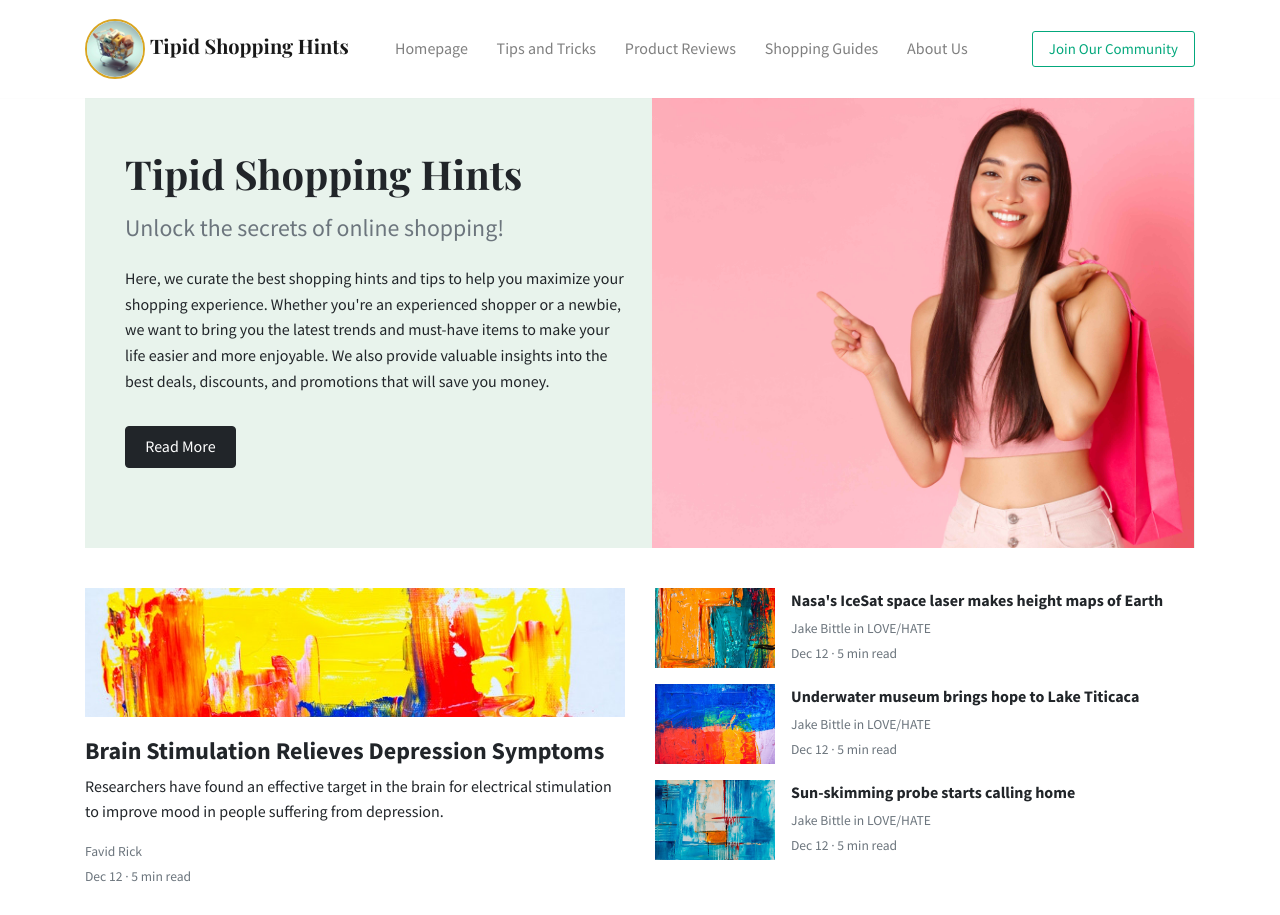
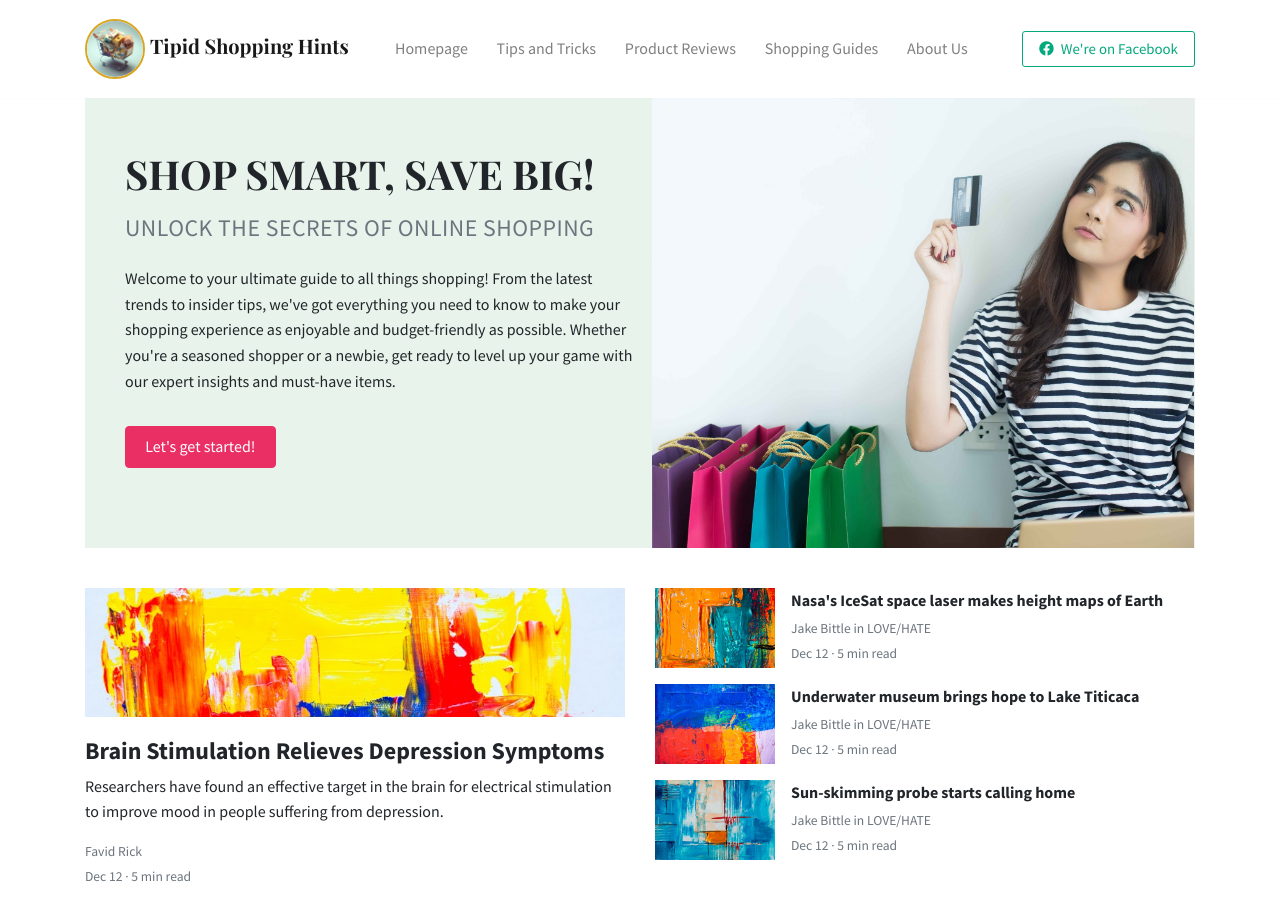
Before and after one commit to jess-alejo/tipid-shopping-hints, a website: page index.html in a window 1280 px wide. Shown: the top 915 px of the page. Drawn offline with nearby package versions, Linux system fonts and the light colour scheme.

Commit message:
Update Hero section

```diff
--- a/index.html
+++ b/index.html
@@ -20,12 +20,21 @@
       rel="stylesheet"
     />
     <!-- Font Awesome Icons -->
-    <link
+    <!-- <link
       rel="stylesheet"
       href="https://use.fontawesome.com/releases/v5.3.1/css/all.css"
       integrity="sha384-mzrmE5qonljUremFsqc01SB46JvROS7bZs3IO2EmfFsd15uHvIt+Y8vEf7N7fWAU"
       crossorigin="anonymous"
+    /> -->
+
+    <link
+      rel="stylesheet"
+      href="https://cdnjs.cloudflare.com/ajax/libs/font-awesome/6.3.0/css/all.min.css"
+      integrity="sha512-SzlrxWUlpfuzQ+pcUCosxcglQRNAq/DZjVsC0lE40xsADsfeQoEypE+enwcOiGjk/bSuGGKHEyjSoQ1zVisanQ=="
+      crossorigin="anonymous"
+      referrerpolicy="no-referrer"
     />
+
     <!-- Main CSS -->
     <link href="./assets/css/main.css" rel="stylesheet" />
     <link href="./assets/css/custom.css" rel="stylesheet" />
@@ -52,7 +61,9 @@ NAVBAR
           <span class="navbar-toggler-icon"></span>
         </button>
         <div class="navbar-collapse collapse" id="navbarColor02">
-          <ul class="navbar-nav mr-auto d-flex align-items-center justify-content-between">
+          <ul
+            class="navbar-nav mr-auto d-flex align-items-center justify-content-between"
+          >
             <li class="nav-item">
               <a class="nav-link" href="./index.html"
                 >Homepage <span class="sr-only">(current)</span></a
@@ -71,11 +82,18 @@ NAVBAR
               <a class="nav-link" href="./about.html">About Us</a>
             </li>
           </ul>
-					<ul class="navbar-nav ml-auto d-flex align-items-center">
-						<li class="nav-item highlight">
-						<a class="nav-link" href="https://www.facebook.com/tipidshoppinghints">Join Our Community</a>
-						</li>
-					</ul>
+          <ul class="navbar-nav ml-auto d-flex align-items-center">
+            <li class="nav-item highlight">
+              <a
+                class="nav-link"
+                href="https://www.facebook.com/tipidshoppinghints"
+                target="_blank"
+              >
+                <i class="fa-brands fa-facebook mr-1"></i>
+                We're on Facebook</a
+              >
+            </li>
+          </ul>
         </div>
       </div>
     </nav>
@@ -91,29 +109,31 @@ HEADER
         <div class="pl-4 pr-0 h-100 tofront">
           <div class="row justify-content-between">
             <div class="col-md-6 pt-6 pb-6 align-self-center">
-              <h1 class="secondfont mb-3 font-weight-bold">
-                Tipid Shopping Hints
+              <h1 class="secondfont mb-3 font-weight-bold text-uppercase">
+                Shop Smart, Save Big!
               </h1>
               <h3>
-                <small class="d-block text-muted"
-                  >Unlock the secrets of online shopping!</small
+                <small class="d-block text-muted text-uppercase" style="letter-spacing: 0.5px;"
+                  >Unlock the secrets of online shopping</small
                 >
               </h3>
               <p class="mb-3 pt-3 pr-1 pb-3">
-                Here, we curate the best shopping hints and tips to help you
-                maximize your shopping experience. Whether you're an experienced
-                shopper or a newbie, we want to bring you the latest trends and
-                must-have items to make your life easier and more enjoyable. We
-                also provide valuable insights into the best deals, discounts,
-                and promotions that will save you money.
+                Welcome to your ultimate guide to all things shopping! From the
+                latest trends to insider tips, we've got everything you need to
+                know to make your shopping experience as enjoyable and
+                budget-friendly as possible. Whether you're a seasoned shopper
+                or a newbie, get ready to level up your game with our expert
+                insights and must-have items.
               </p>
-              <a href="./article.html" class="btn btn-dark">Read More</a>
+              <a href="./article.html" class="btn btn-danger"
+                >Let's get started!</a
+              >
             </div>
             <div
               class="col-md-6 d-none d-md-block pr-0"
               style="
                 background-size: cover;
-                background-image: url(./assets/img/portrait-expressive-young-woman-with-shopping-bags.jpg);
+                background-image: url(./assets/img/young-asian-woman-holding-credit-card-with-her-laptop-shopping-bags-online-shopping.jpg);
               "
             ></div>
           </div>
@@ -337,14 +357,9 @@ FOOTER
             . All rights reserved.
           </div>
           <div>
-            Made with
-            <a
-              target="_blank"
-              class="text-secondary font-weight-bold"
-              href="https://www.wowthemes.net/mundana-free-html-bootstrap-template/"
-              >Mundana Theme</a
-            >
-            by WowThemes.net.
+            <a href="./privacy" class="text-muted">Privacy Policy</a>
+            |
+            <a href="./terms" class="text-muted">Terms of Use</a>
           </div>
         </div>
       </footer>
```
Also changed, not shown: assets/img/young-asian-woman-holding-credit-card-with-her-laptop-shopping-bags-online-shopping.jpg (added).
